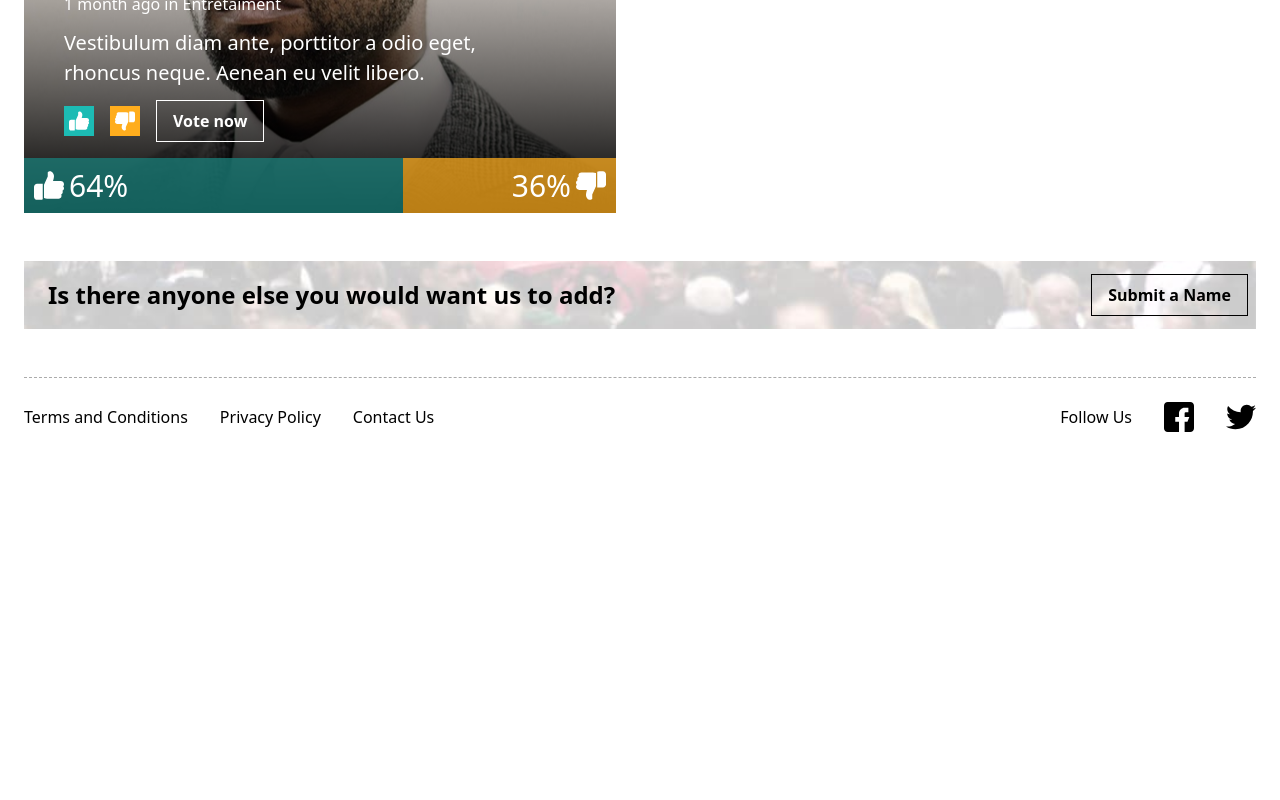
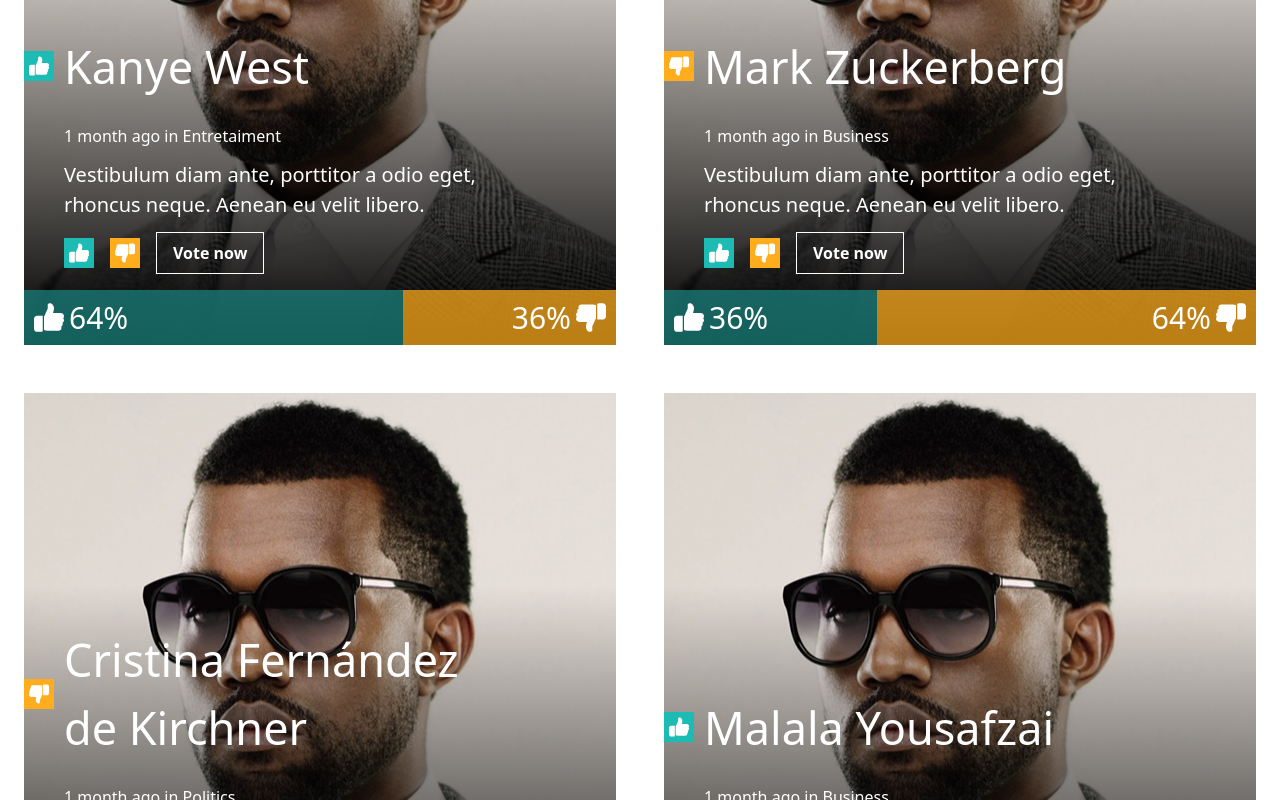
Before and after one commit to leovafme/zemoga-ui-test, a React (Create React App) app: page / in a window 1280 px wide. Shown: the part 1240-2040 px from the top of the page. Before the commit the page ends 1696 px from the top, so only its background shows below. Built offline with nearby package versions, Linux system fonts and the light colour scheme.

Commit message:
add more data and aling content vote

```diff
--- a/src/App.css
+++ b/src/App.css
@@ -145,6 +145,11 @@
     background-color: #1cbbb4;
 }
 
+.vote__content--button-like.not {
+    background-color: #ffad1d;
+    transform: rotate(180deg);
+}
+
 .vote__content--button-not-like {
     width: 30px;
     padding: 5px;
@@ -155,6 +160,12 @@
     cursor: pointer;
     border: 1px solid #fff;
     background-color: #1a7b77;
+}
+
+.vote__content--button-like.not:hover {
+    cursor: pointer;
+    border: 1px solid #fff;
+    background-color: #b17b1c;
 }
 
 .vote__content--button-not-like:hover {
@@ -233,3 +244,6 @@
     border-bottom: 1px dashed #ababab;
     width: 100%;
 }
+.vote__container--content-info {
+    min-height: 350px;
+}
--- a/src/assets/mocks/data.js
+++ b/src/assets/mocks/data.js
@@ -10,4 +10,37 @@
         image: "./images/kanye_west.jpg",
         active: true,
     },
+    {
+        title: "Mark Zuckerberg",
+        ago: "1 month ago",
+        category: "Business",
+        description: "Vestibulum diam ante, porttitor a odio eget, rhoncus neque. Aenean eu velit libero.",
+        total: 100,
+        like: 36,
+        notLike: 64,
+        image: "./images/kanye_west.jpg",
+        active: false,
+    },
+    {
+        title: "Cristina Fernández de Kirchner",
+        ago: "1 month ago",
+        category: "Politics",
+        description: "Vestibulum diam ante, porttitor a odio eget, rhoncus neque. Aenean eu velit libero.",
+        total: 100,
+        like: 36,
+        notLike: 64,
+        image: "./images/kanye_west.jpg",
+        active: true,
+    },
+    {
+        title: "Malala Yousafzai",
+        ago: "1 month ago",
+        category: "Business",
+        description: "Vestibulum diam ante, porttitor a odio eget, rhoncus neque. Aenean eu velit libero.",
+        total: 100,
+        like: 64,
+        notLike: 36,
+        image: "./images/kanye_west.jpg",
+        active: true,
+    },
 ]
--- a/src/components/Vote.js
+++ b/src/components/Vote.js
@@ -26,24 +26,45 @@
             <div className="col-span-2">
                 <div className="col-span-2 h-48 hidden md:block"></div>
                 <div className="w-full vote__container-text">
-                    <div className="flex mb-4">
-                        <div className="w-10">
+                    <div className="flex items-end mb-4 vote__container--content-info">
+                        {/* <div className="w-10">
                             <div className="h-5"></div>
+
+                            {voteData.percentage_like > voteData.percentage_not_like?
                                 <div className="vote__content--button-like  mr-4">
                                     <img src={likeIcon} className="vote__content--button-like-icon" />
                                 </div>
+                                :
+                                <div className="vote__content--button-like not  mr-4">
+                                    <img src={likeIcon} className="vote__content--button-like-icon" />
                                 </div>
+                            }
+                        </div> */}
                         <div className="w-5/6">
-                            <div className="col-span-2">
+                            <div>
+                                <div className="flex items-center">
+                                    <div className="w-10">
+                                        {voteData.percentage_like > voteData.percentage_not_like?
+                                            <div className="vote__content--button-like  mr-4">
+                                                <img src={likeIcon} className="vote__content--button-like-icon" />
+                                            </div>
+                                            :
+                                            <div className="vote__content--button-like not  mr-4">
+                                                <img src={likeIcon} className="vote__content--button-like-icon" />
+                                            </div>
+                                        }
+                                    </div>
                                     <span className="vote__container-text-title">{voteData.title}</span>
+                                </div>
+
                                 <br />
-                                <span className="vote__container-text-subtitle">{voteData.ago} in {voteData.category}</span>
+                                <span className="ml-10 vote__container-text-subtitle">{voteData.ago} in {voteData.category}</span>
                             </div>
-                            <div className="col-span-2 py-3">
+                            <div className="ml-10 py-3">
                                 <span className="vote__container-text-description">{voteData.description}</span>
                             </div>
 
-                            <div className="flex flex-row items-center">
+                            <div className="flex flex-row items-center ml-10">
                                 <div className="vote__content--button-like  mr-4">
                                     <img src={likeIcon} className="vote__content--button-like-icon" />
                                 </div>
@@ -72,9 +93,6 @@
                     </div>
                 </div>
             </div>
-
-
-
         </div>
     )
 }
```
Lines whose indentation alone changed are shown as unchanged.
